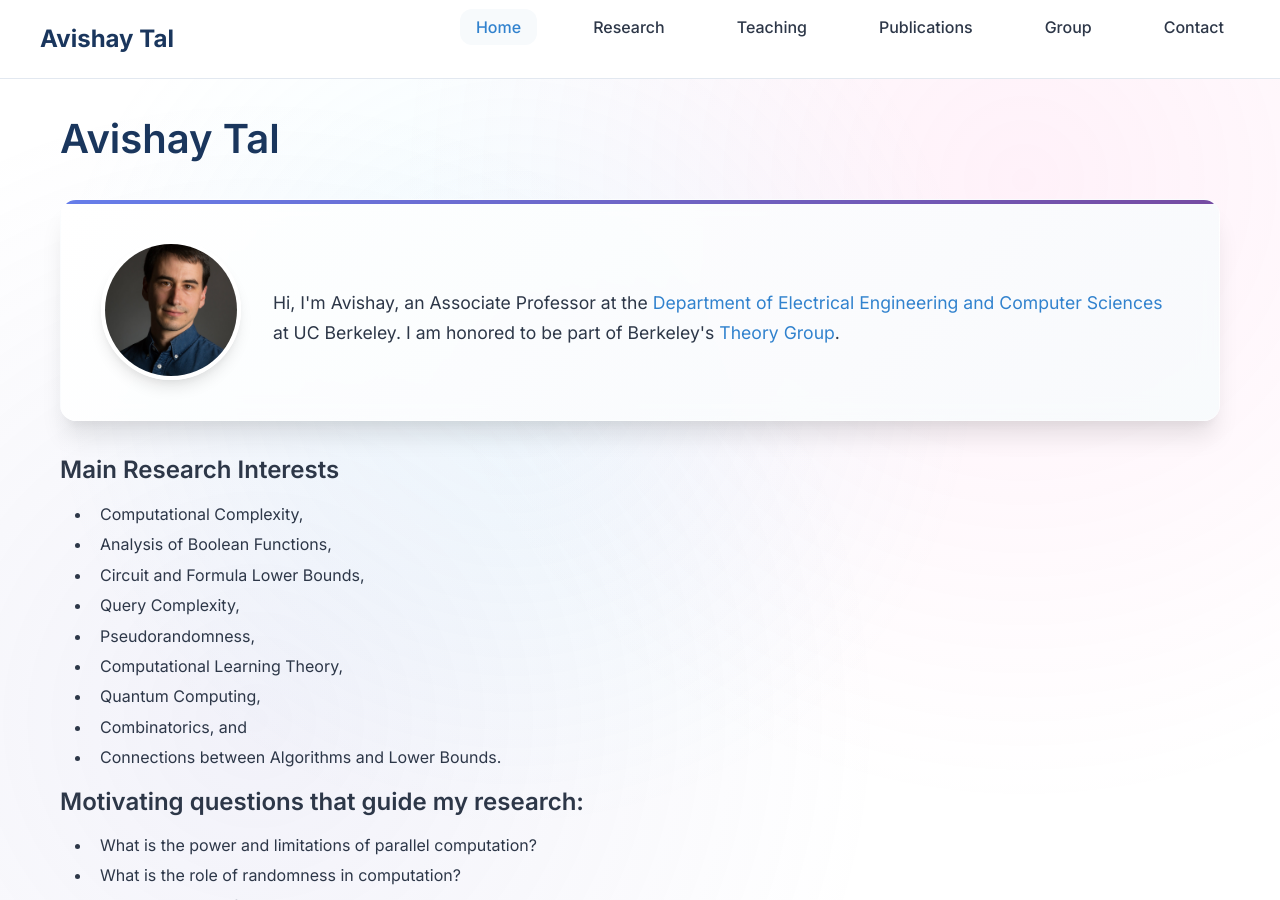
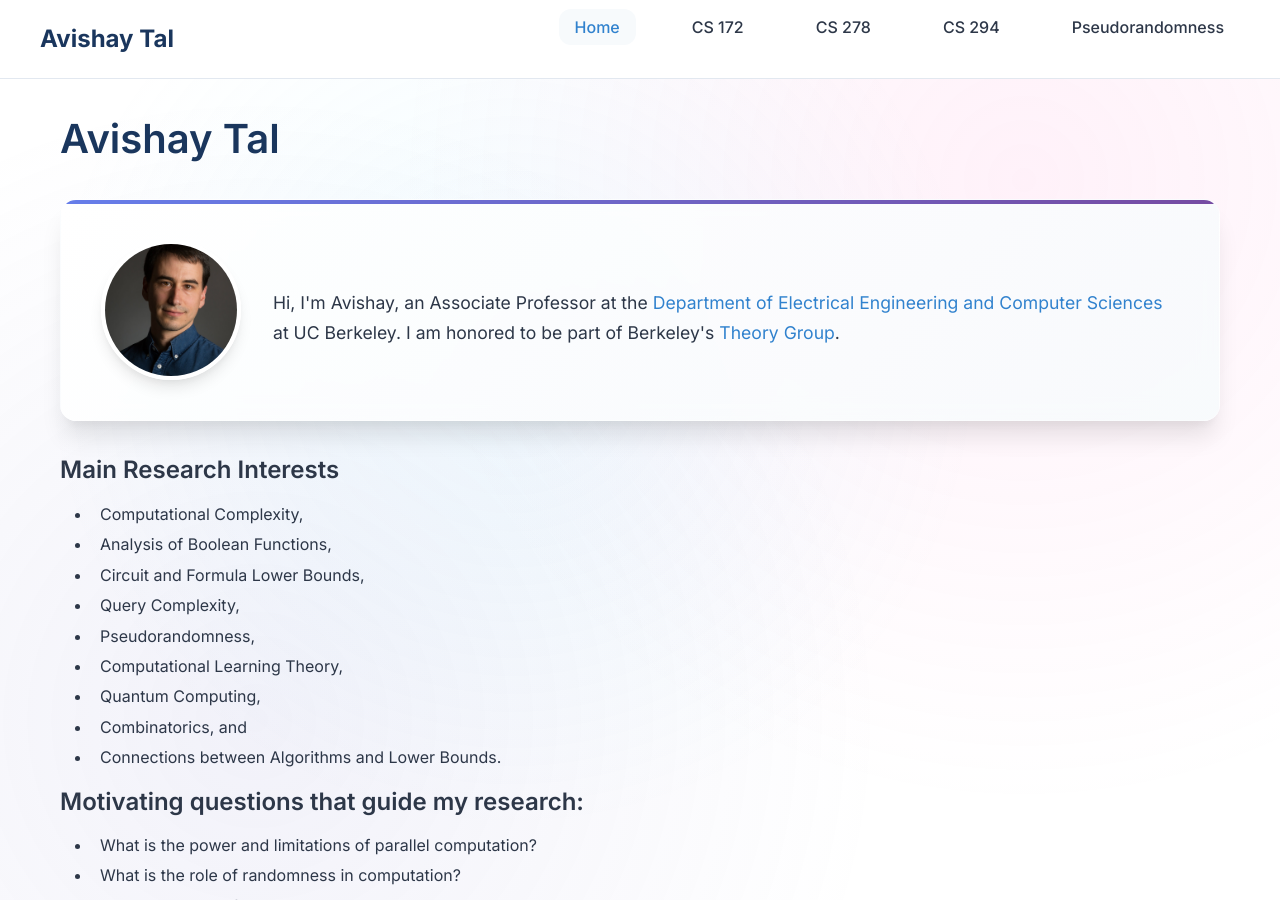
Before and after one commit to avishaytal/website, a Jekyll site: the page built from index.md, in a window 1280 px wide and 900 px high. Built offline with Jekyll 4.4.1, drawn with Linux system fonts in a browser that asks for light colours.

Commit message:
Update header nav to link to latest course editions (CS172 Fall 2025, CS278 Spring 2024, CS294 Spring 2025, Pseudorandomness)

```diff
--- a/_layouts/default.html
+++ b/_layouts/default.html
@@ -28,19 +28,16 @@
                         <a href={{ '/' | relative_url }} class="nav-link {% if page.url == '/' %}active{% endif %}">Home</a>
                     </li>
                     <li class="nav-item">
-                        <a href={{ '/#research' | relative_url }} class="nav-link">Research</a>
+                        <a href={{ '/courses/cs172-computability-and-complexity/fall-2025/' | relative_url }} class="nav-link">CS 172</a>
                     </li>
                     <li class="nav-item">
-                        <a href={{ '/#teaching' | relative_url }} class="nav-link">Teaching</a>
+                        <a href={{ '/courses/cs278-complexity-theory/spring-2024/' | relative_url }} class="nav-link">CS 278</a>
                     </li>
                     <li class="nav-item">
-                        <a href={{ '/#publications' | relative_url }} class="nav-link">Publications</a>
+                        <a href={{ '/courses/cs294-analysis-of-boolean-functions/spring-2025/' | relative_url }} class="nav-link">CS 294</a>
                     </li>
                     <li class="nav-item">
-                        <a href={{ '/#students' | relative_url }} class="nav-link">Group</a>
-                    </li>
-                    <li class="nav-item">
-                        <a href={{ '/#contact' | relative_url }} class="nav-link">Contact</a>
+                        <a href={{ '/courses/pseudorandomness/' | relative_url }} class="nav-link">Pseudorandomness</a>
                     </li>
                 </ul>
             </div>
```
